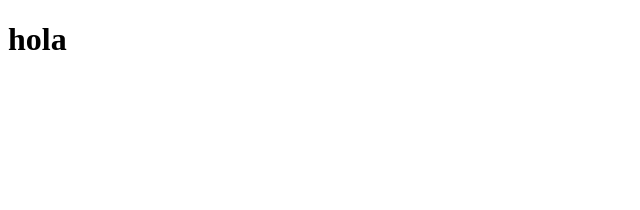
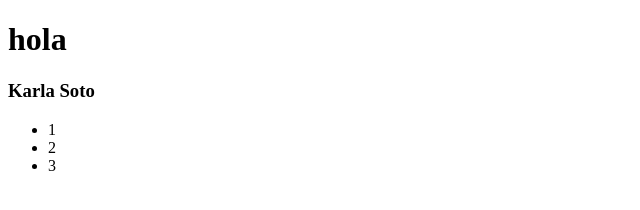
Before and after one commit to eber-cba/ultimaClase67, a plain HTML site: page index.html in a window 1280 px wide. Shown: the whole page, without its empty margins (0-640 px from the left). Drawn offline with Linux system fonts and the light colour scheme.

Commit message:
cambios de karla

```diff
--- a/index.html
+++ b/index.html
@@ -7,5 +7,11 @@
   </head>
   <body>
     <h1>hola</h1>
+    <h3>Karla Soto</h3>
+    <ul>
+      <li>1</li>
+      <li>2</li>
+      <li>3</li>
+    </ul>
   </body>
 </html>
```
